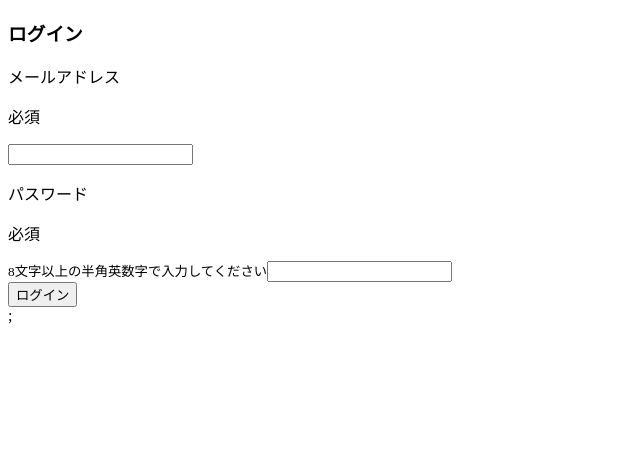
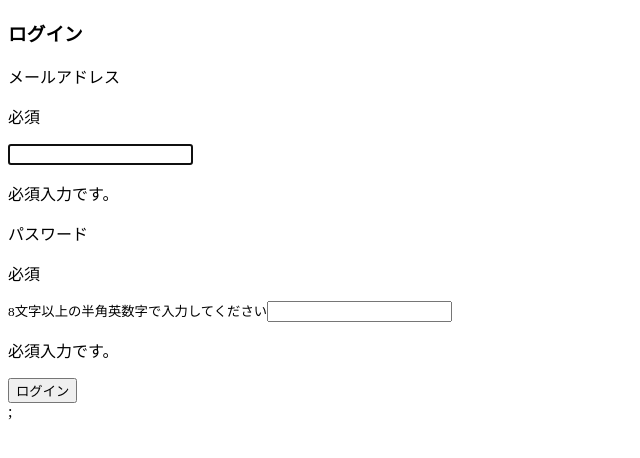
Before and after one commit to uni51/tennis-log-breeze-next-ts, a Next.js app: page /login in a window 1280 px wide. Both pictures are taken after a click on the button "ログイン". Shown: the top 458 px of the page, without its empty margins (0-640 px from the left). Built offline with nearby package versions, Linux system fonts and the light colour scheme; no server answers.

Commit message:
React-Hook-Formでのフロントエンドバリデーション実装

```diff
--- a/package.json
+++ b/package.json
@@ -9,10 +9,12 @@
   },
   "dependencies": {
     "@headlessui/react": "^1.4.2",
+    "@hookform/error-message": "^2.0.1",
     "axios": "^0.21.1",
     "next": "^13.0.3",
     "react": "^18.2.0",
     "react-dom": "^18.2.0",
+    "react-hook-form": "^7.42.1",
     "recoil": "^0.7.6",
     "swr": "^1.3.0"
   },
--- a/src/pages/login.tsx
+++ b/src/pages/login.tsx
@@ -1,10 +1,12 @@
 import type { NextPage } from 'next'
 import { AxiosError, AxiosResponse } from 'axios'
-import { ChangeEvent, useState } from 'react'
+import { useState } from 'react'
 import { RequiredMark } from '../components/RequiredMark'
 import axios from '../lib/axios'
 import { useRouter } from 'next/router'
 import { useUserState } from '../atoms/userAtom'
+import { useForm } from 'react-hook-form'
+import { ErrorMessage } from '@hookform/error-message'
 
 // POSTデータの型
 type LoginForm = {
@@ -23,21 +25,19 @@ const Home: NextPage = () => {
   // ルーター定義
   const router = useRouter()
   // state定義
-  const [loginForm, setLoginForm] = useState<LoginForm>({
-    email: '',
-    password: '',
-  })
   const [validation, setValidation] = useState<Validation>({})
   // recoil stateの呼び出し
   const { setUser } = useUserState()
 
-  // POSTデータの更新
-  const updateLoginForm = (e: ChangeEvent<HTMLInputElement>) => {
-    setLoginForm({ ...loginForm, [e.target.name]: e.target.value })
-  }
+  // React-Hook-Form
+  const {
+    register,
+    handleSubmit,
+    formState: { errors },
+  } = useForm<LoginForm>()
 
   // ログイン
-  const login = () => {
+  const login = (data: LoginForm) => {
     // バリデーションメッセージの初期化
     setValidation({})
 
@@ -47,7 +47,7 @@ const Home: NextPage = () => {
       .then(res => {
         // ログイン処理
         axios
-          .post('/login', loginForm)
+          .post('/login', data)
           .then((response: AxiosResponse) => {
             setUser(response.data.data)
             router.push('/memos')
@@ -85,9 +85,20 @@ const Home: NextPage = () => {
           </div>
           <input
             className="p-2 border rounded-md w-full outline-none"
-            name="email"
-            value={loginForm.email}
-            onChange={updateLoginForm}
+            {...register('email', {
+              required: '必須入力です。',
+              pattern: {
+                value: /^[A-Z0-9._%+-]+@[A-Z0-9.-]+\.[A-Z]{2,}$/i,
+                message: '有効なメールアドレスを入力してください。',
+              },
+            })}
+          />
+          <ErrorMessage
+            errors={errors}
+            name={'email'}
+            render={({ message }) => (
+              <p className="py-3 text-red-500">{message}</p>
+            )}
           />
           {validation.email && (
             <p className="py-3 text-red-500">{validation.email}</p>
@@ -103,10 +114,21 @@ const Home: NextPage = () => {
           </small>
           <input
             className="p-2 border rounded-md w-full outline-none"
-            name="password"
             type="password"
-            value={loginForm.password}
-            onChange={updateLoginForm}
+            {...register('password', {
+              required: '必須入力です。',
+              pattern: {
+                value: /^([a-zA-Z0-9]{8,})$/,
+                message: '8文字以上の半角英数字で入力してください',
+              },
+            })}
+          />
+          <ErrorMessage
+            errors={errors}
+            name={'password'}
+            render={({ message }) => (
+              <p className="py-3 text-red-500">{message}</p>
+            )}
           />
           {validation.password && (
             <p className="py-3 text-red-500">{validation.password}</p>
@@ -118,7 +140,7 @@ const Home: NextPage = () => {
           )}
           <button
             className="bg-gray-700 text-gray-50 py-3 sm:px-20 px-10 rounded-xl cursor-pointer drop-shadow-md hover:bg-gray-600"
-            onClick={login}>
+            onClick={handleSubmit(login)}>
             ログイン
           </button>
         </div>
```
Also changed, not shown: src/pages/memos/post.tsx (+29 -21 lines), 1 other file (tests, documents, lock files or other folders).
